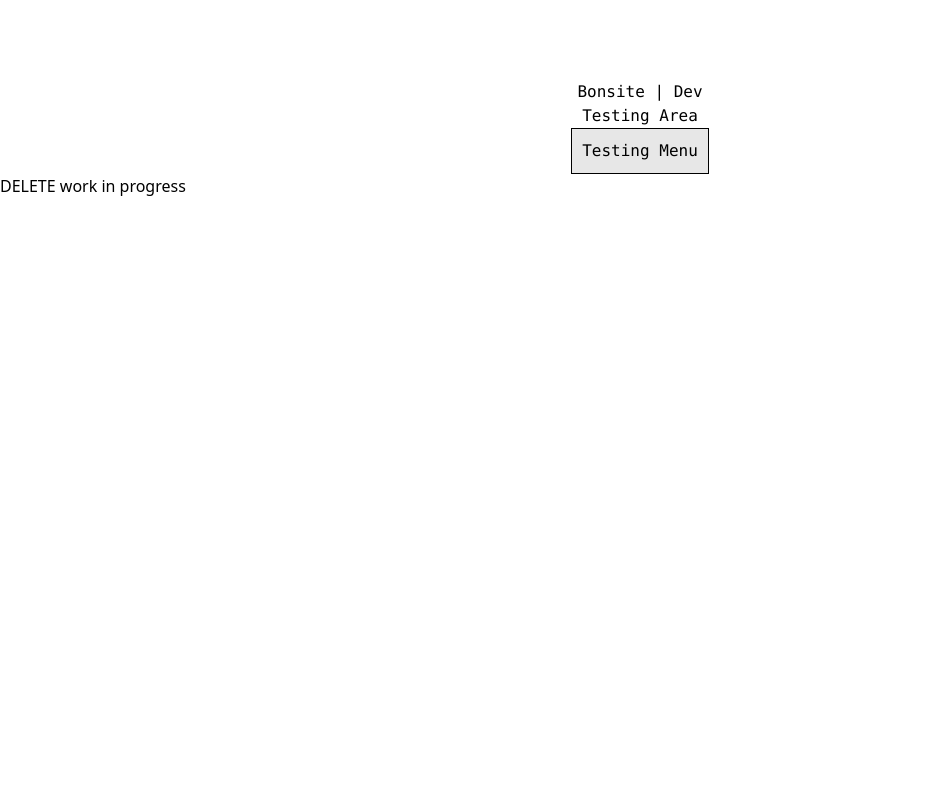
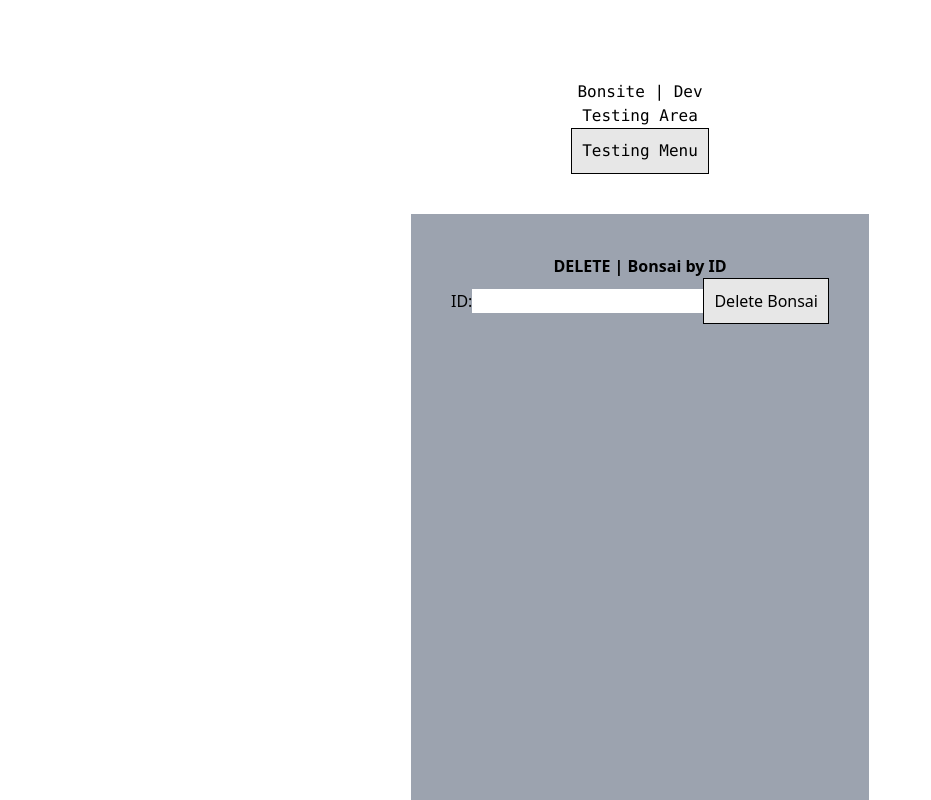
Before and after one commit to bonsite/bonsite, a Next.js app in the folder bonsite/: page /testing/database/delete in a window 1280 px wide. Shown: the top 800 px of the page, without its empty margins (0-931 px from the left). Built offline with nearby package versions, Linux system fonts and the light colour scheme.

Commit message:
create frontend for DELETE testing

```diff
--- a/bonsite/src/app/testing/database/delete/page.tsx
+++ b/bonsite/src/app/testing/database/delete/page.tsx
@@ -1,13 +1,69 @@
-import '../../style.css'
+"use client";
 
+import { useState } from 'react';
+import '../../style.css';
 
-export default function Page() {
+export default function DeleteBonsaiPage() {
+    const [id, setId] = useState<number | ''>('');
+    const [deletedBonsai, setDeletedBonsai] = useState<any | null>(null);
+    const [message, setMessage] = useState<string | null>(null);
+
+    const handleDelete = async () => {
+        if (id === '' || isNaN(id)) {
+            setMessage('Please enter a valid ID.');
+            return;
+        }
+
+        try {
+            const response = await fetch(`/testing/database/api/delete/${id}`, {
+                method: 'DELETE',
+            });
+            const result = await response.json();
+            if (result.success) {
+                setDeletedBonsai(result.data); // get the deleted bonsai details
+                setMessage('Bonsai deleted successfully!');
+            } else {
+                setMessage(`ERROR: ${result.error}`);
+                setDeletedBonsai(null); // clear previous bonsai data
+            }
+        } catch (error) {
+            setMessage('An error occurred while deleting the bonsai.');
+            setDeletedBonsai(null); // clear previous bonsai data
+        }
+    };
 
     return (
+        <div className='fullPageHorizontalCenterFlex'>
+            <div className='text-center mt-10 bg-gray-400 p-10'>
+                <h3 className='font-semibold'>DELETE | Bonsai by ID</h3>
 
-        <div>
-            <h1>DELETE work in progress</h1>
+                <div className='w-full'>
+                    <label>
+                        ID:
+                        <input
+                            autoComplete="off"
+                            type='number'
+                            value={id}
+                            onChange={(e) => setId(Number(e.target.value))}
+                            className='simpleInput'
+                        />
+                    </label>
+
+                    <button onClick={handleDelete} className='simpleButton'>
+                        Delete Bonsai
+                    </button>
+
+                    {message && <p>{message}</p>}
+
+                    {deletedBonsai && (
+                        <div>
+                            <p>ID: {deletedBonsai.id}</p>
+                            <p>Name: {deletedBonsai.name}</p>
+                            <p>Amount: {deletedBonsai.amount}</p>
+                        </div>
+                    )}
+                </div>
+            </div>
         </div>
-
     );
 }
```
